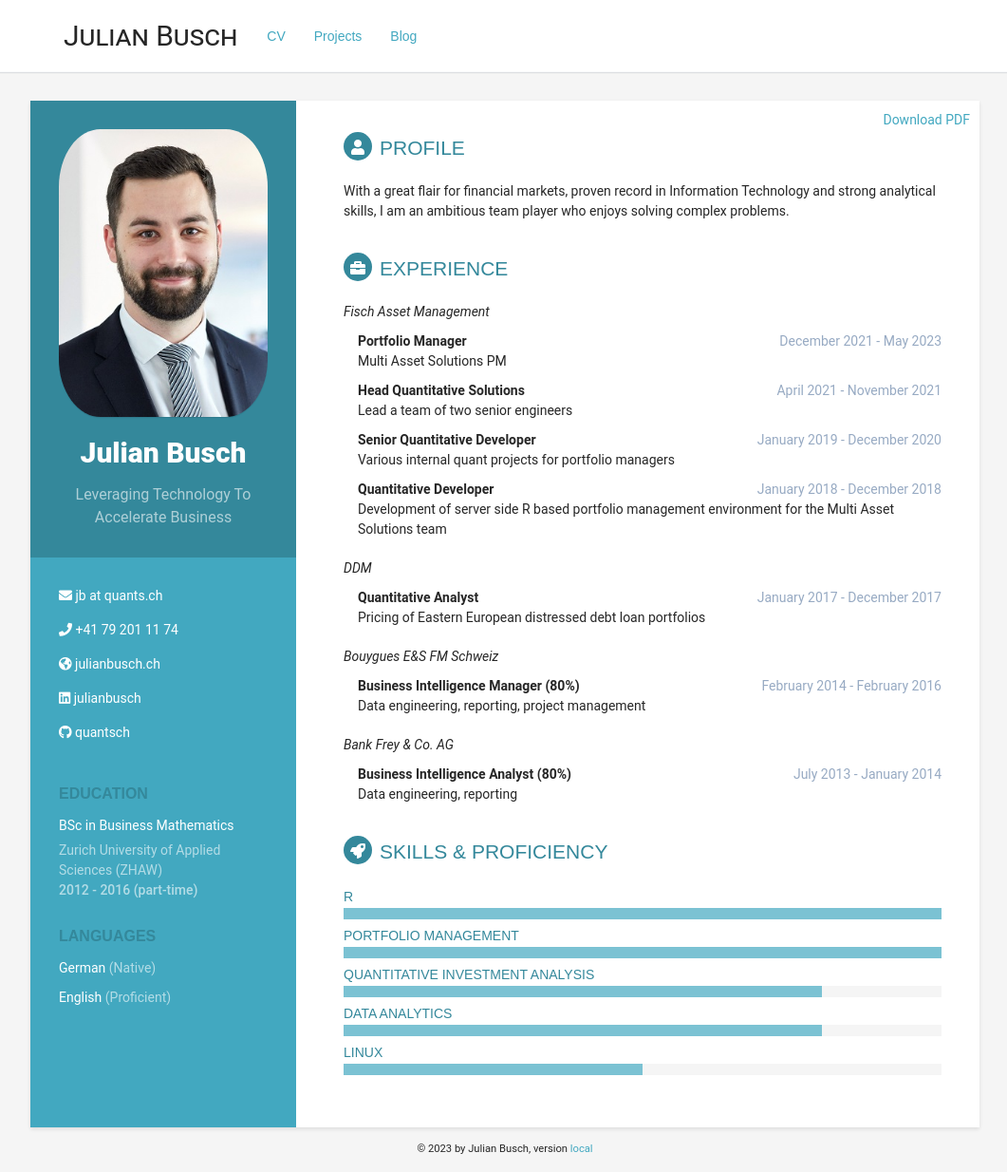
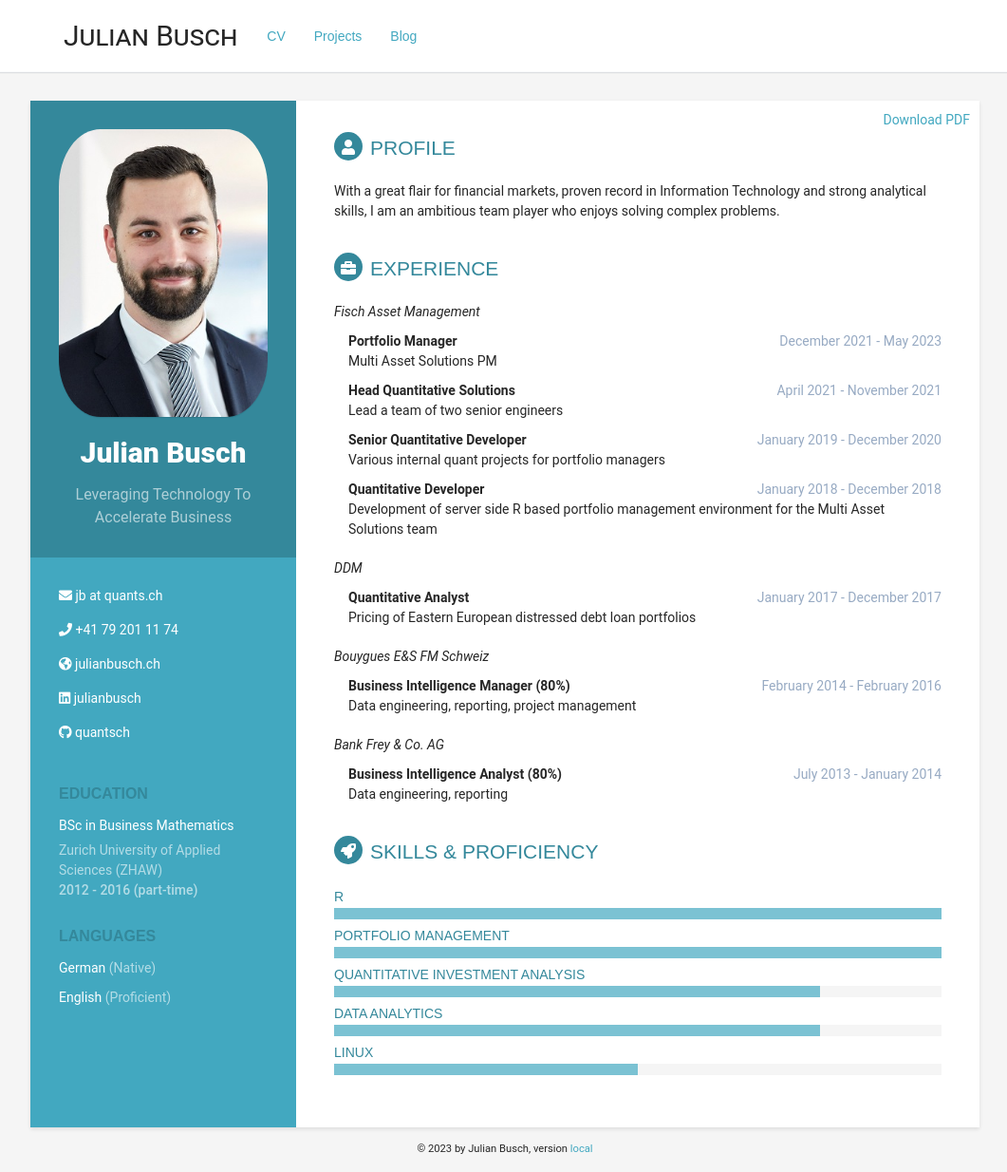
Before and after one commit to quantsch/quantsch.github.io, a Jekyll site: the page built from index.md, in a window 1280 px wide. Shown: the whole page at 95% size, without its empty margins (108-1169 px from the left). Built offline with Jekyll 4.4.1, drawn with Linux system fonts in a browser that asks for light colours.

Commit message:
use symmetric margins

```diff
--- a/_sass/_cv.scss
+++ b/_sass/_cv.scss
@@ -136,7 +136,7 @@
 
 .cv-main-wrapper {
     background: #fff;
-    padding: 0 40px 50px 50px;
+    padding: 0 40px 50px 40px;
 
     .cv-site-version {
         // this keeps element dimensions in place
```
